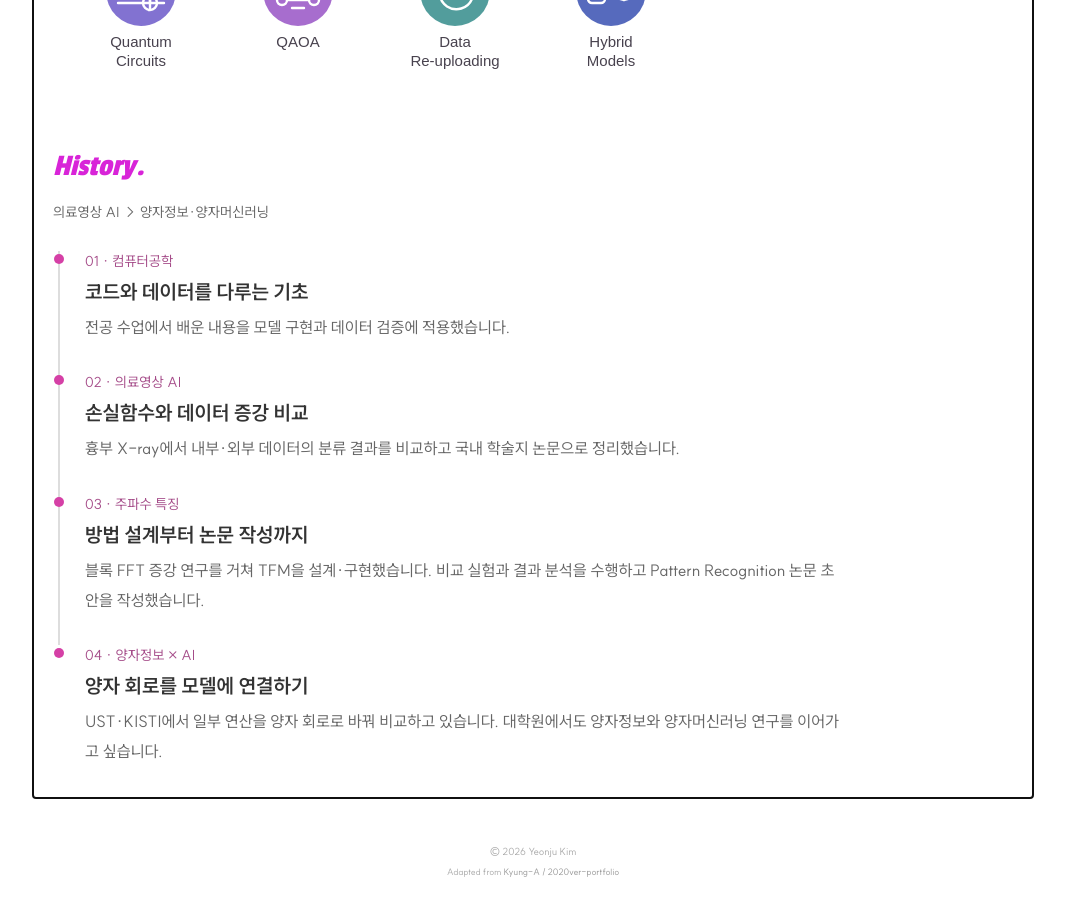
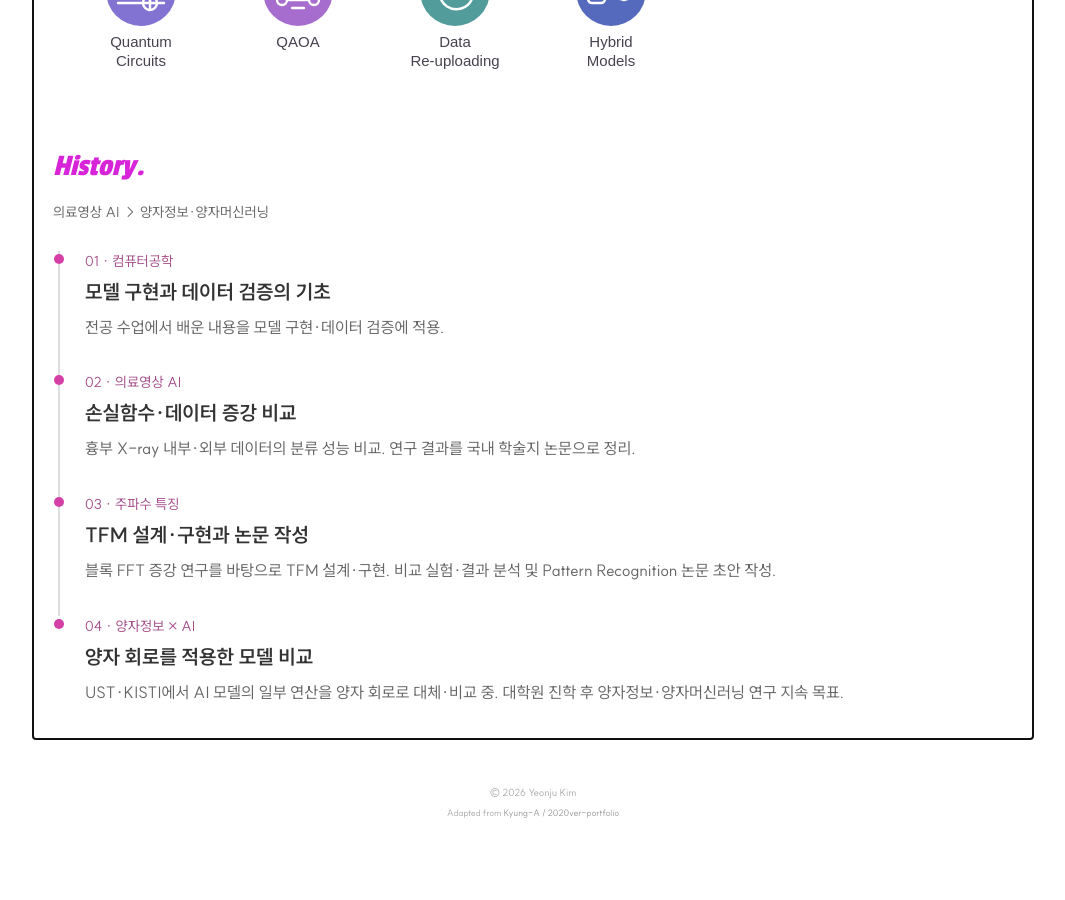
Before and after one commit to KimYeonJuu/KimYeonJuu.github.io, a Jekyll site: the page built from index.html, in a window 1280 px wide and 900 px high, scrolled down 1868 px. Shown: the whole window, without its empty margins (107-1172 px from the left). Built offline with Jekyll 4.4.1, drawn with Linux system fonts in a browser that asks for light colours; after the commit the page ends 2709 px from its top, so only the background shows below that.

Commit message:
Rewrite History as concise milestones matching the card descriptions

```diff
--- a/index.html
+++ b/index.html
@@ -55,7 +55,7 @@ title: 연구 포트폴리오
     <div class="history" aria-labelledby="history-title">
       <h2 id="history-title" class="section-title">History.</h2>
       <p class="history-intro">의료영상 AI → 양자정보·양자머신러닝</p>
-      <div class="roadmap-list"><div><span>01 · 컴퓨터공학</span><h3>코드와 데이터를 다루는 기초</h3><p>전공 수업에서 배운 내용을 모델 구현과 데이터 검증에 적용했습니다.</p></div><div><span>02 · 의료영상 AI</span><h3>손실함수와 데이터 증강 비교</h3><p>흉부 X-ray에서 내부·외부 데이터의 분류 결과를 비교하고 국내 학술지 논문으로 정리했습니다.</p></div><div><span>03 · 주파수 특징</span><h3>방법 설계부터 논문 작성까지</h3><p>블록 FFT 증강 연구를 거쳐 TFM을 설계·구현했습니다. 비교 실험과 결과 분석을 수행하고 Pattern Recognition 논문 초안을 작성했습니다.</p></div><div><span>04 · 양자정보 × AI</span><h3>양자 회로를 모델에 연결하기</h3><p>UST·KISTI에서 일부 연산을 양자 회로로 바꿔 비교하고 있습니다. 대학원에서도 양자정보와 양자머신러닝 연구를 이어가고 싶습니다.</p></div></div>
+      <div class="roadmap-list"><div><span>01 · 컴퓨터공학</span><h3>모델 구현과 데이터 검증의 기초</h3><p>전공 수업에서 배운 내용을 모델 구현·데이터 검증에 적용.</p></div><div><span>02 · 의료영상 AI</span><h3>손실함수·데이터 증강 비교</h3><p>흉부 X-ray 내부·외부 데이터의 분류 성능 비교. 연구 결과를 국내 학술지 논문으로 정리.</p></div><div><span>03 · 주파수 특징</span><h3>TFM 설계·구현과 논문 작성</h3><p>블록 FFT 증강 연구를 바탕으로 TFM 설계·구현. 비교 실험·결과 분석 및 Pattern Recognition 논문 초안 작성.</p></div><div><span>04 · 양자정보 × AI</span><h3>양자 회로를 적용한 모델 비교</h3><p>UST·KISTI에서 AI 모델의 일부 연산을 양자 회로로 대체·비교 중. 대학원 진학 후 양자정보·양자머신러닝 연구 지속 목표.</p></div></div>
     </div>
   </div>
 </section>
```
